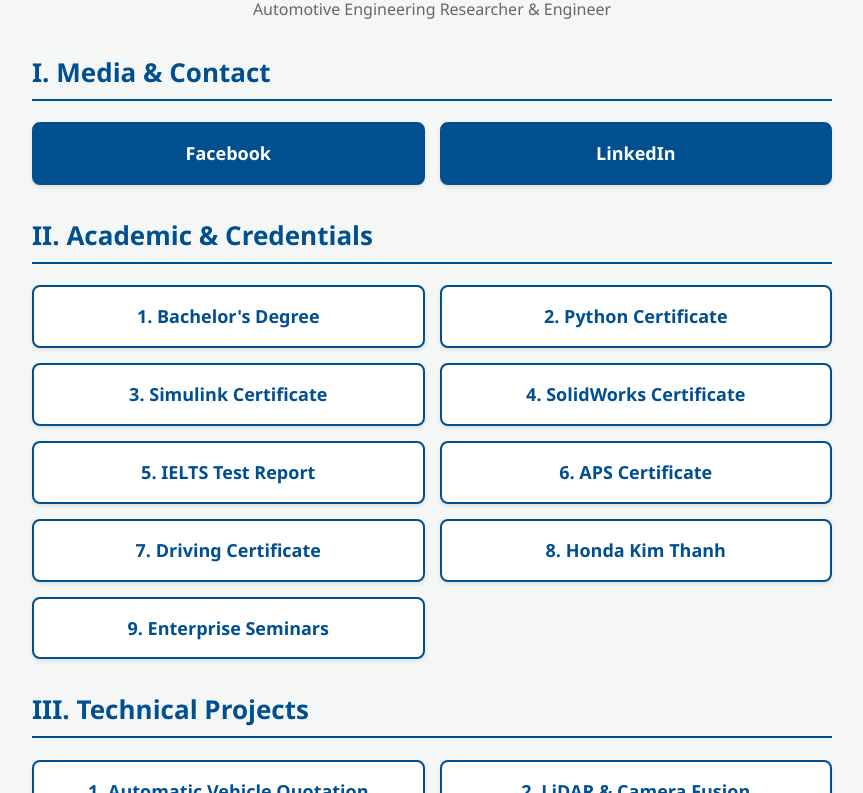
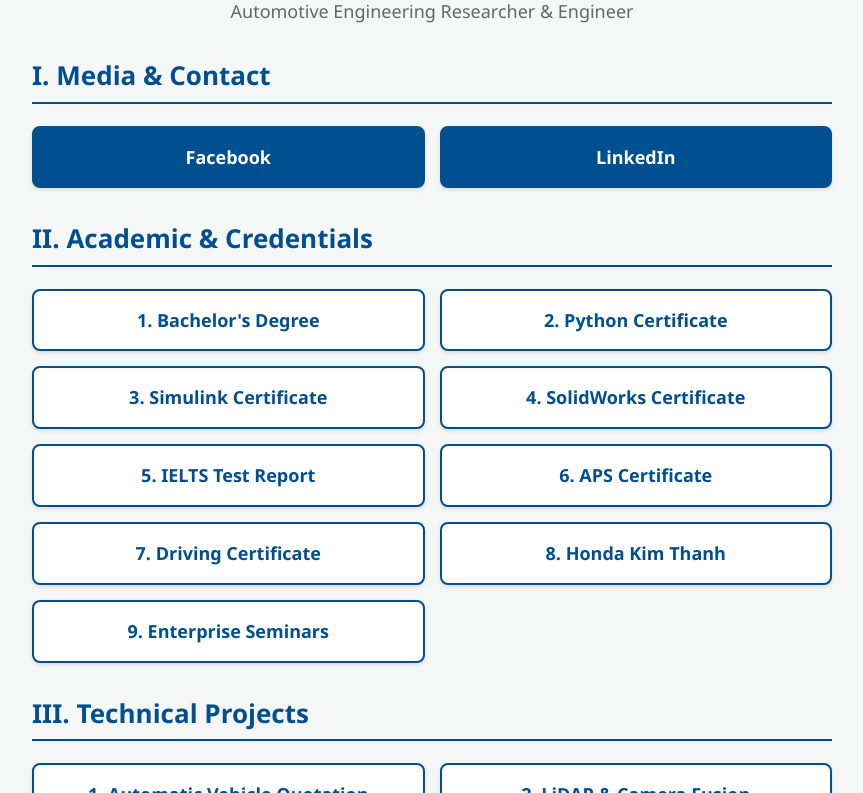
Before and after one commit to lehominhkhoa1006/lehominhkhoa1006.github.io, a plain HTML site: page index.html in a window 1280 px wide. Shown: the part 101-894 px from the top of the page, without its empty margins (208-1071 px from the left). Drawn offline with Linux system fonts and the light colour scheme.

Commit message:
Update index.html

```diff
--- a/index.html
+++ b/index.html
@@ -15,7 +15,7 @@
             line-height: 1.6;
         }
         h1 { text-align: center; color: #004f90; margin-bottom: 5px; }
-        .subtitle { text-align: center; color: #666; margin-top: 0; margin-bottom: 26px; }
+        .subtitle { text-align: center; color: #666; margin-top: 0; margin-bottom: 30px; font-size: 18px; }
 
         h2 {
             color: #004f90;
```
